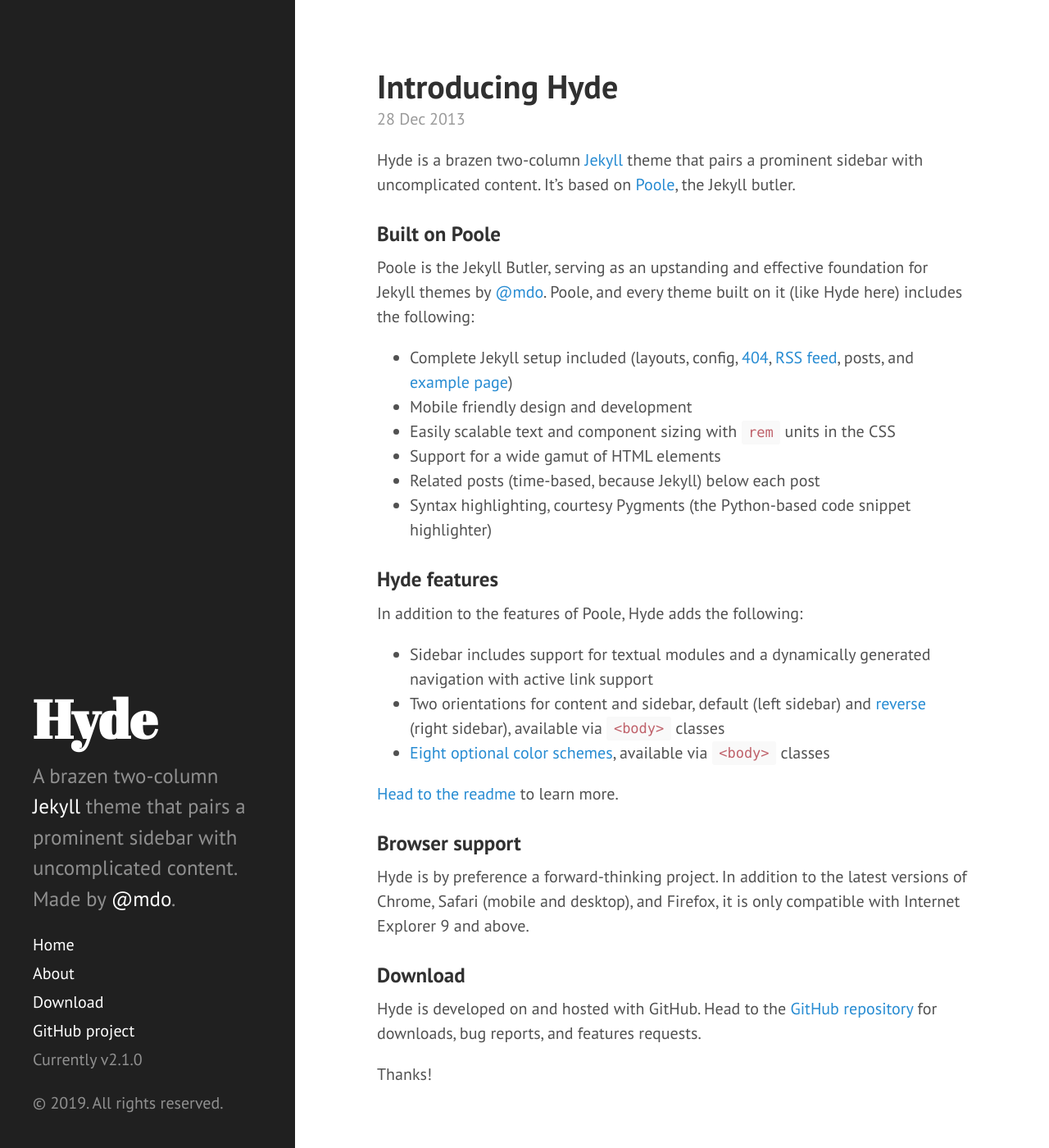
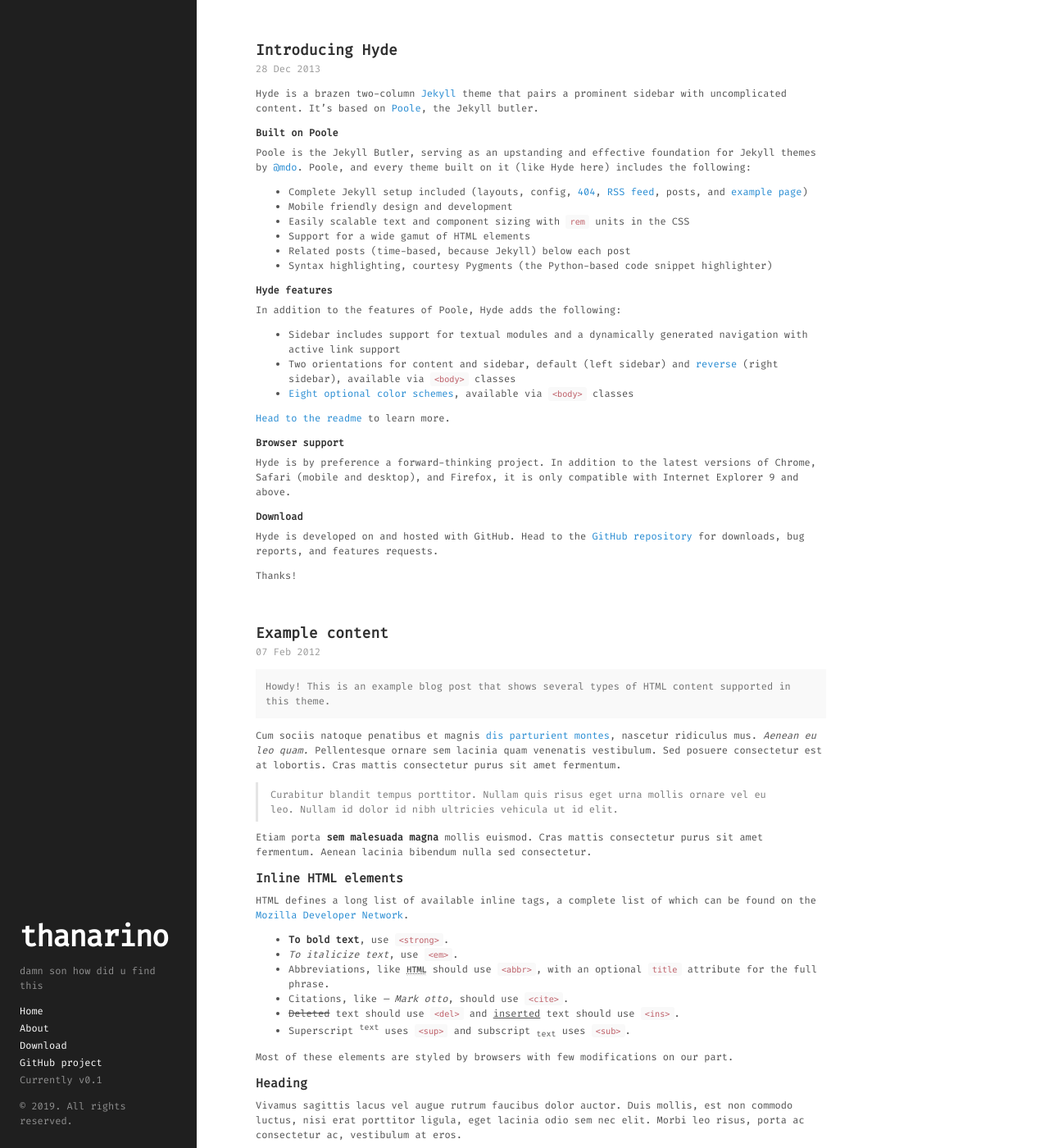
Before and after one commit to thanarino/thanarino, a Jekyll site: the page built from index.html, in a window 1280 px wide and 1400 px high. Shown: the whole window at 82% size. Built offline with Jekyll 4.4.1, drawn with Linux system fonts in a browser that asks for light colours; the list of posts is cut into pages by our own code.

Commit message:
Changed CSS, config

```diff
--- a/_config.yml
+++ b/_config.yml
@@ -13,11 +13,11 @@ plugins:
   - jekyll-sitemap
 
 # Setup
-title:            Hyde
+title:            thanarino
 tagline:          'A Jekyll theme'
-description:      'A brazen two-column <a href="http://jekyllrb.com" target="_blank">Jekyll</a> theme that pairs a prominent sidebar with uncomplicated content. Made by <a href="https://twitter.com/mdo" target="_blank">@mdo</a>.'
+description:      'damn son how did u find this'
 # url:              http://hyde.getpoole.com
-baseurl:          ""
+baseurl:          "http://thanarino.github.io/thanarino/"
 
 author:
   name:           'Jonathan Ariño'
@@ -27,7 +27,7 @@ paginate:         5
 paginate_path: "page:num"
 
 # Custom vars
-version:          2.1.0
+version:          0.1
 
 github:
   repo:           https://github.com/poole/hyde
--- a/_includes/head.html
+++ b/_includes/head.html
@@ -8,7 +8,7 @@
 
   <title>
     {% if page.title == "Home" %}
-      {{ site.title }} &middot; {{ site.tagline }}
+      {{ site.title }}
     {% else %}
       {{ page.title }} &middot; {{ site.title }}
     {% endif %}
@@ -18,7 +18,7 @@
   <link rel="stylesheet" href="{{ site.baseurl }}public/css/poole.css">
   <link rel="stylesheet" href="{{ site.baseurl }}public/css/syntax.css">
   <link rel="stylesheet" href="{{ site.baseurl }}public/css/hyde.css">
-  <link rel="stylesheet" href="http://fonts.googleapis.com/css?family=PT+Sans:400,400italic,700|Abril+Fatface">
+  <link rel="stylesheet" href="http://fonts.googleapis.com/css?family=PT+Sans:400,400italic,700|Fira+Code">
 
   <!-- Icons -->
   <link rel="apple-touch-icon-precomposed" sizes="144x144" href="{{ site.baseurl }}public/apple-touch-icon-144-precomposed.png">
--- a/public/css/hyde.css
+++ b/public/css/hyde.css
@@ -31,17 +31,17 @@
  * Update the foundational and global aspects of the page.
  */
 
-html {
-  font-family: "PT Sans", Helvetica, Arial, sans-serif;
+ html {
+  font-family: "Fira Code", Helvetica, Arial, sans-serif;
 }
 @media (min-width: 48em) {
   html {
-    font-size: 16px;
+    font-size: 10px;
   }
 }
 @media (min-width: 58em) {
   html {
-    font-size: 20px;
+    font-size: 12px;
   }
 }
 
@@ -57,7 +57,7 @@ html {
   text-align: center;
   padding: 2rem 1rem;
   color: rgba(255,255,255,.5);
-  background-color: #202020;
+  background-color: #1F1F1F;
 }
 @media (min-width: 48em) {
   .sidebar {
@@ -65,7 +65,7 @@ html {
     top: 0;
     left: 0;
     bottom: 0;
-    width: 18rem;
+    width: 20rem;
     text-align: left;
   }
 }
@@ -79,8 +79,10 @@ html {
 .sidebar-about h1 {
   color: #fff;
   margin-top: 0;
-  font-family: "Abril Fatface", serif;
-  font-size: 3.25rem;
+  font-family: "Fira Code", serif;
+  font-weight: 700;
+  font-size: 3rem;
+  letter-spacing: -1.5px;
 }
 
 /* Sidebar nav */
@@ -128,15 +130,15 @@ a.sidebar-nav-item:focus {
 
 @media (min-width: 48em) {
   .content {
-    max-width: 38rem;
-    margin-left: 20rem;
+    max-width: 60rem;
+    margin-left: 25rem;
     margin-right: 2rem;
   }
 }
 
 @media (min-width: 64em) {
   .content {
-    margin-left: 22rem;
+    margin-left: 25rem;
     margin-right: 4rem;
   }
 }
--- a/public/css/poole.css
+++ b/public/css/poole.css
@@ -35,7 +35,7 @@
  * Update the foundational and global aspects of the page.
  */
 
-* {
+ * {
   -webkit-box-sizing: border-box;
      -moz-box-sizing: border-box;
           box-sizing: border-box;
@@ -82,25 +82,23 @@ a:focus {
 /* Headings */
 h1, h2, h3, h4, h5, h6 {
   margin-bottom: .5rem;
+  font-family: "Fira Code";
   font-weight: bold;
-  line-height: 1.25;
   color: #313131;
   text-rendering: optimizeLegibility;
 }
 h1 {
-  font-size: 2rem;
+  font-size: 1.50rem;
 }
 h2 {
-  margin-top: 1rem;
-  font-size: 1.5rem;
+  font-size: 1.25rem;
 }
 h3 {
-  margin-top: 1.5rem;
-  font-size: 1.25rem;
+  font-size: 1rem;
 }
 h4, h5, h6 {
   margin-top: 1rem;
-  font-size: 1rem;
+  font-size: .75rem;
 }
 
 /* Body text */
@@ -259,8 +257,7 @@ tbody tr:nth-child(odd) th {
  */
 
 .lead {
-  font-size: 1.25rem;
-  font-weight: 300;
+  font-weight: 100;
 }
 
 
@@ -389,7 +386,7 @@ tbody tr:nth-child(odd) th {
   overflow: hidden; /* clearfix */
   margin-left: -1rem;
   margin-right: -1rem;
-  font-family: "PT Sans", Helvetica, Arial, sans-serif;
+  font-family: "Fira Code", Helvetica, Arial, sans-serif;
   color: #ccc;
   text-align: center;
 }
```
